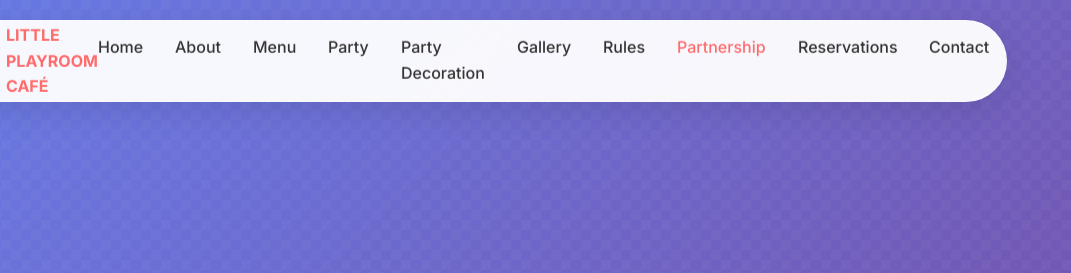
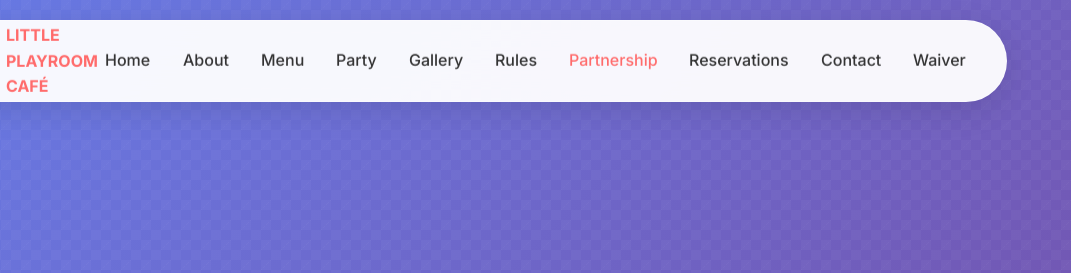
Before and after one commit to rz74/little-playroom-cafe-website, a plain HTML site: page partnership.html in a window 1280 px wide. Shown: the top 273 px of the page, 209-1280 px from the left. Drawn offline with Linux system fonts and the light colour scheme.

```diff
--- a/partnership.html
+++ b/partnership.html
@@ -22,7 +22,6 @@
                 <li><a href="about.html">About</a></li>
                 <li><a href="menu.html">Menu</a></li>
                 <li><a href="party.html">Party</a></li>
-                <li><a href="decor.html">Party Decoration</a></li>
                 <li><a href="gallery.html">Gallery</a></li>
                 <li><a href="rules.html">Rules</a></li>
                 <li><a href="partnership.html" class="active">Partnership</a></li>
```
Also changed, not shown: reservation.html (+0 -1 lines), rules.html (+0 -1 lines).
